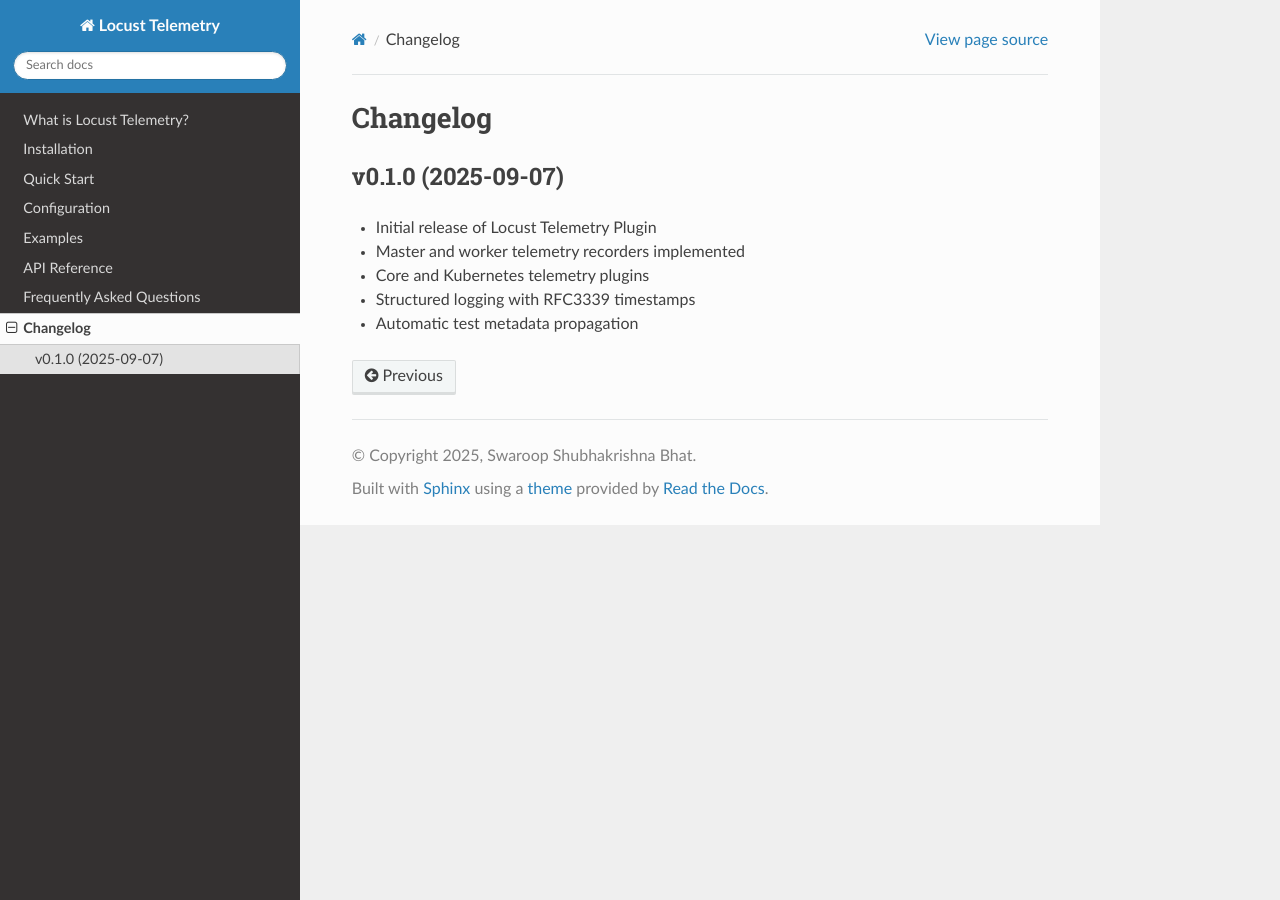
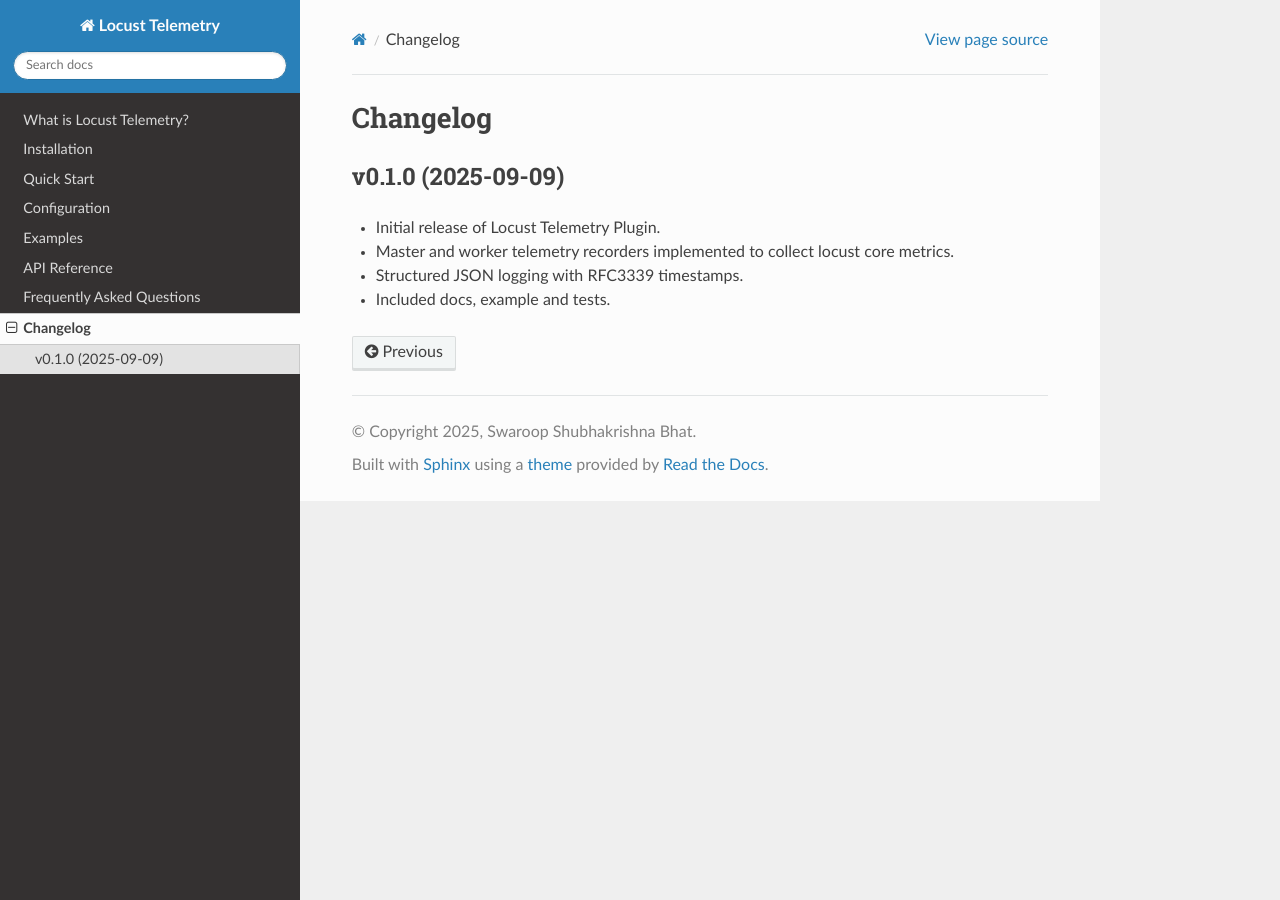
Before and after one commit to platform-crew/locust-telemetry, a Sphinx documentation site: the page built from docs/source/changelog.rst, in a window 1280 px wide. Built offline with Sphinx 7.4.7 and the Read the Docs theme 3.1.0, drawn with Linux system fonts in a browser that asks for light colours.

Commit message:
update changelog

```diff
--- a/docs/source/changelog.rst
+++ b/docs/source/changelog.rst
@@ -1,11 +1,10 @@
 Changelog
 =========
 
-v0.1.0 (2025-09-07)
+v0.1.0 (2025-09-09)
 -------------------
 
-- Initial release of Locust Telemetry Plugin
-- Master and worker telemetry recorders implemented
-- Core and Kubernetes telemetry plugins
-- Structured logging with RFC3339 timestamps
-- Automatic test metadata propagation
+- Initial release of Locust Telemetry Plugin.
+- Master and worker telemetry recorders implemented to collect locust core metrics.
+- Structured JSON logging with RFC3339 timestamps.
+- Included docs, example and tests.
```
